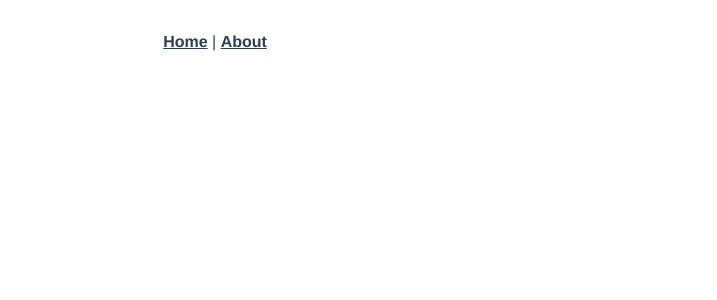
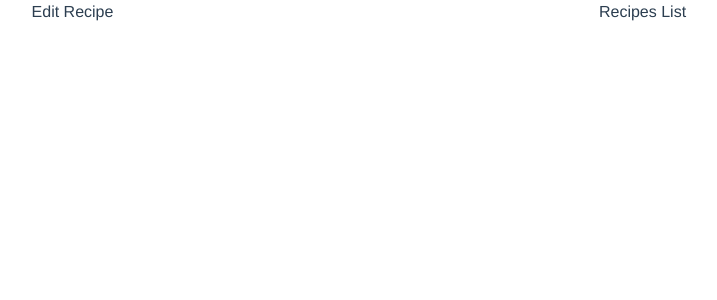
Before and after one commit to sanchezpili6/recetario, a Vue app in the folder recetario/: page /Edit in a window 1280 px wide. Before the commit this address had no page. Shown: the top 300 px of the page, without its empty margins (425-1142 px from the left). Built offline with nearby package versions, Linux system fonts and the light colour scheme.

Commit message:
Add views routes and import components

```diff
--- a/recetario/src/App.vue
+++ b/recetario/src/App.vue
@@ -1,10 +1,25 @@
 <template>
-  <div id="nav">
-    <router-link to="/">Home</router-link> |
-    <router-link to="/about">About</router-link>
+  <div class="container">
+    <div class="row align-items-start">
+      <div class="col-9">
+        <router-view/>
+      </div>
+      <div class="col">
+        <RecipesListComponent></RecipesListComponent>
+      </div>
+    </div>
+
   </div>
-  <router-view/>
 </template>
+
+<script>
+import RecipesListComponent from "@/components/RecipesListComponent";
+export default {
+  components:{
+    RecipesListComponent
+  }
+}
+</script>
 
 <style>
 #app {
--- a/recetario/src/components/RecipeImageComponent.vue
+++ b/recetario/src/components/RecipeImageComponent.vue
@@ -1,5 +1,5 @@
 <template>
-  <div></div>
+  <div>Recipe Image</div>
 </template>
 
 <script>
--- a/recetario/src/components/RecipesListComponent.vue
+++ b/recetario/src/components/RecipesListComponent.vue
@@ -1,5 +1,5 @@
 <template>
-  <div></div>
+  <div>Recipes List</div>
 </template>
 
 <script>
--- a/recetario/src/components/ShowRecipeComponent.vue
+++ b/recetario/src/components/ShowRecipeComponent.vue
@@ -1,5 +1,5 @@
 <template>
-  <div></div>
+  <div>Show Recipe</div>
 </template>
 
 <script>
--- a/recetario/src/router/index.js
+++ b/recetario/src/router/index.js
@@ -1,20 +1,18 @@
 import { createRouter, createWebHistory } from 'vue-router'
-import Home from '../views/HomeView.vue'
+import RecipeView from "@/views/RecipeView";
+import EditRecipeView from "@/views/EditRecipeView";
 
 const routes = [
   {
     path: '/',
-    name: 'Home',
-    component: Home
+    name: 'Recipe View',
+    component: RecipeView
   },
   {
-    path: '/about',
-    name: 'About',
-    // route level code-splitting
-    // this generates a separate chunk (about.[hash].js) for this route
-    // which is lazy-loaded when the route is visited.
-    component: () => import(/* webpackChunkName: "about" */ '../views/AboutView.vue')
-  }
+    path: '/Edit',
+    name: 'Edit Recipe',
+    component: EditRecipeView
+  },
 ]
 
 const router = createRouter({
--- a/recetario/src/views/AboutView.vue
+++ /dev/null
@@ -1,5 +0,0 @@
-<template>
-  <div class="about">
-    <h1>This is an about page</h1>
-  </div>
-</template>
--- a/recetario/src/components/EditRecipeComponent.vue
+++ b/recetario/src/views/EditRecipeView.vue
@@ -1,5 +1,5 @@
 <template>
-  <div></div>
+  <div> Edit Recipe </div>
 </template>
 
 <script>
--- a/recetario/src/views/HomeView.vue
+++ /dev/null
@@ -1,18 +0,0 @@
-<template>
-  <div class="home">
-    <img alt="Vue logo" src="../assets/logo.png">
-    <HelloWorld msg="Welcome to Your Vue.js App"/>
-  </div>
-</template>
-
-<script>
-// @ is an alias to /src
-import HelloWorld from '@/components/HelloWorld.vue'
-
-export default {
-  name: 'HomeView',
-  components: {
-    HelloWorld
-  }
-}
-</script>
--- /dev/null
+++ b/recetario/src/views/RecipeView.vue
@@ -0,0 +1,22 @@
+<template>
+  <div>
+    <RecipeImageComponent></RecipeImageComponent>
+    <ShowRecipeComponent></ShowRecipeComponent>
+  </div>
+</template>
+
+<script>
+import RecipeImageComponent from "@/components/RecipeImageComponent";
+import ShowRecipeComponent from "@/components/ShowRecipeComponent";
+export default {
+  name: "RecipeView.vue",
+  components:{
+    RecipeImageComponent,
+    ShowRecipeComponent
+  }
+}
+</script>
+
+<style scoped>
+
+</style>
```
